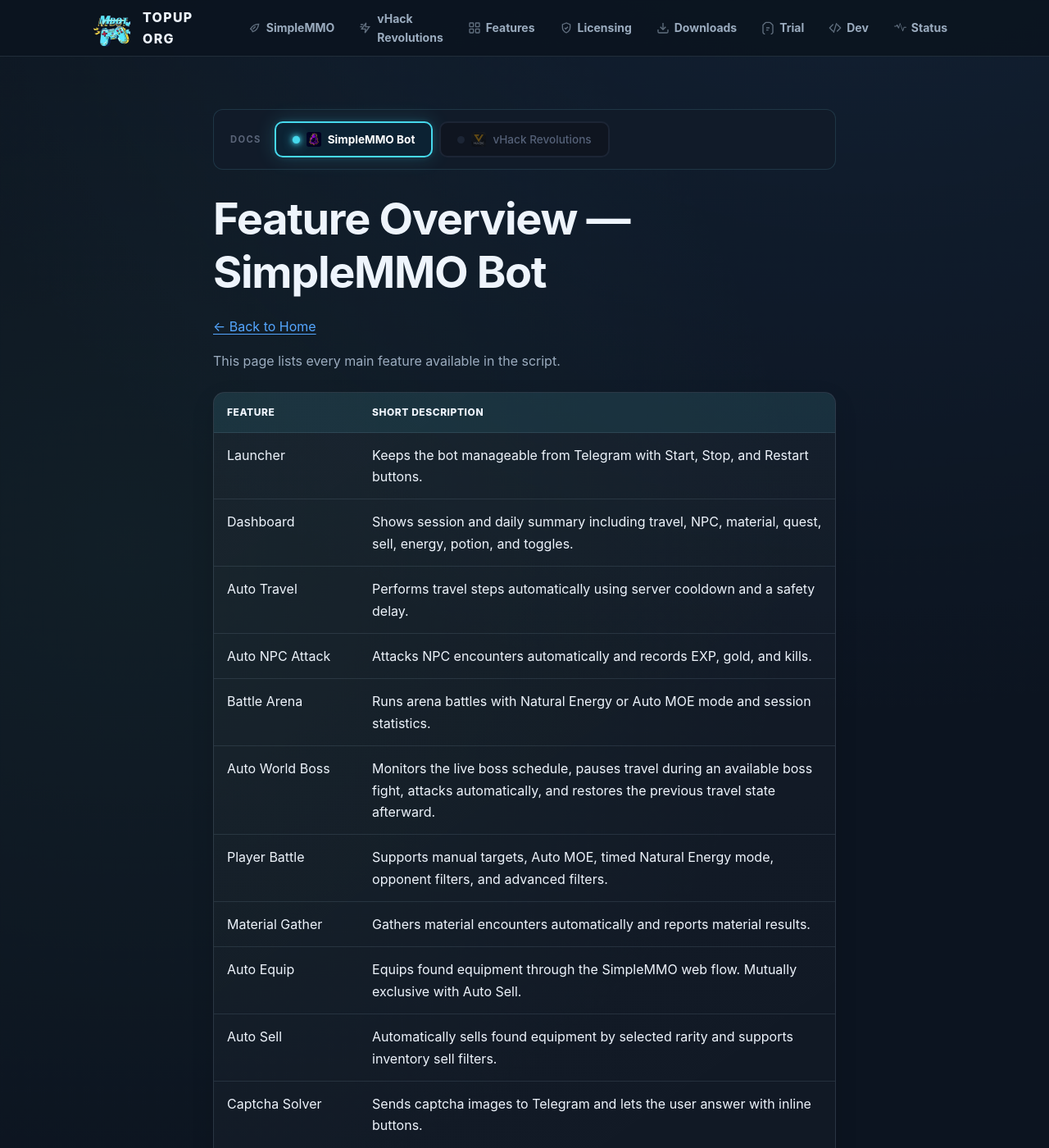
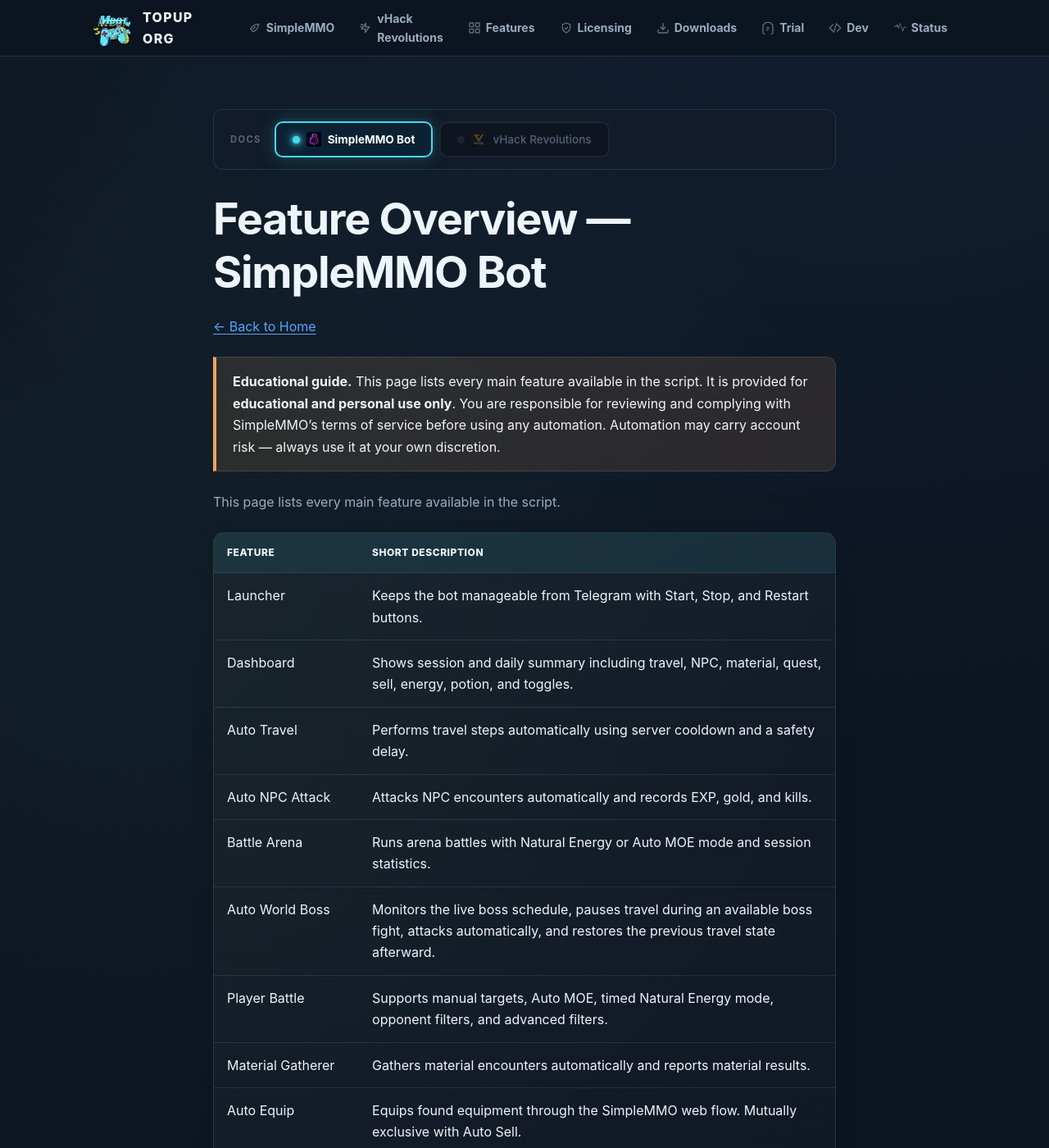
Before and after one commit to SMMURDA/simplemmo-bot, a Jekyll site: the page built from smmo/features/overview.md, in a window 1280 px wide and 1400 px high. Shown: the whole window at 82% size. Built offline with Jekyll 4.4.1, drawn with Linux system fonts in a browser that asks for light colours.

Commit message:
feat: add educational disclaimers to overview, getting-started, and homepage for AdSense compliance

```diff
--- a/smmo/features/overview.md
+++ b/smmo/features/overview.md
@@ -8,7 +8,9 @@
 
 # Feature Overview — SimpleMMO Bot
 
-[← Back to Home](/)
+[← Back to Home]({{ '/' | relative_url }})
+
+> **Educational guide.** This page lists every main feature available in the script. It is provided for **educational and personal use only**. You are responsible for reviewing and complying with SimpleMMO's terms of service before using any automation. Automation may carry account risk — always use it at your own discretion.
 
 This page lists every main feature available in the script.
 
@@ -21,7 +23,7 @@
 | Battle Arena | Runs arena battles with Natural Energy or Auto MOE mode and session statistics. |
 | Auto World Boss | Monitors the live boss schedule, pauses travel during an available boss fight, attacks automatically, and restores the previous travel state afterward. |
 | Player Battle | Supports manual targets, Auto MOE, timed Natural Energy mode, opponent filters, and advanced filters. |
-| Material Gather | Gathers material encounters automatically and reports material results. |
+| Material Gatherer | Gathers material encounters automatically and reports material results. |
 | Auto Equip | Equips found equipment through the SimpleMMO web flow. Mutually exclusive with Auto Sell. |
 | Auto Sell | Automatically sells found equipment by selected rarity and supports inventory sell filters. |
 | Captcha Solver | Sends captcha images to Telegram and lets the user answer with inline buttons. |
```
Also changed, not shown: smmo/getting-started.md (+2 -2 lines), vhack/features/overview.md (+2 -0 lines), vhack/getting-started.md (+3 -3 lines).
